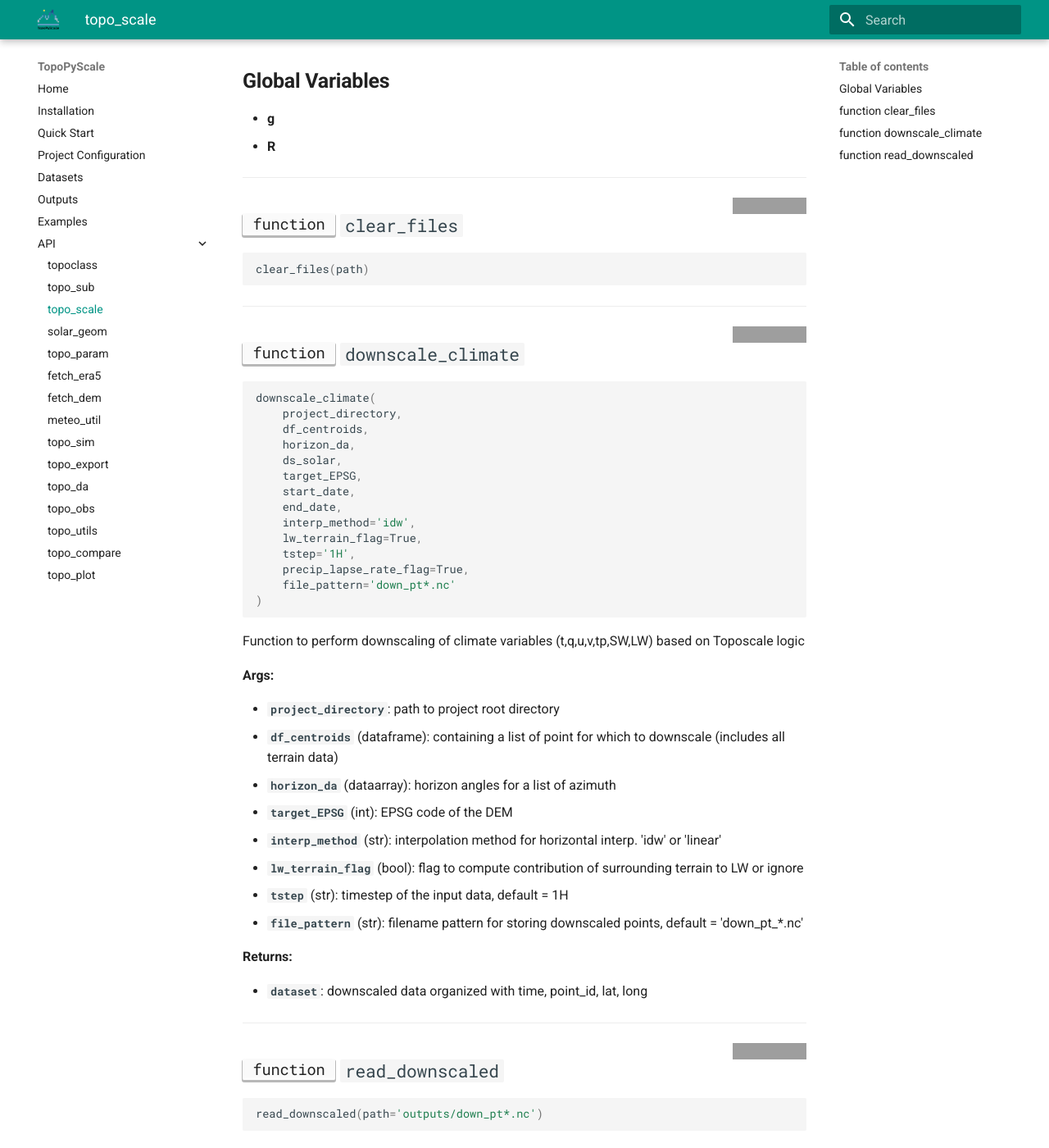
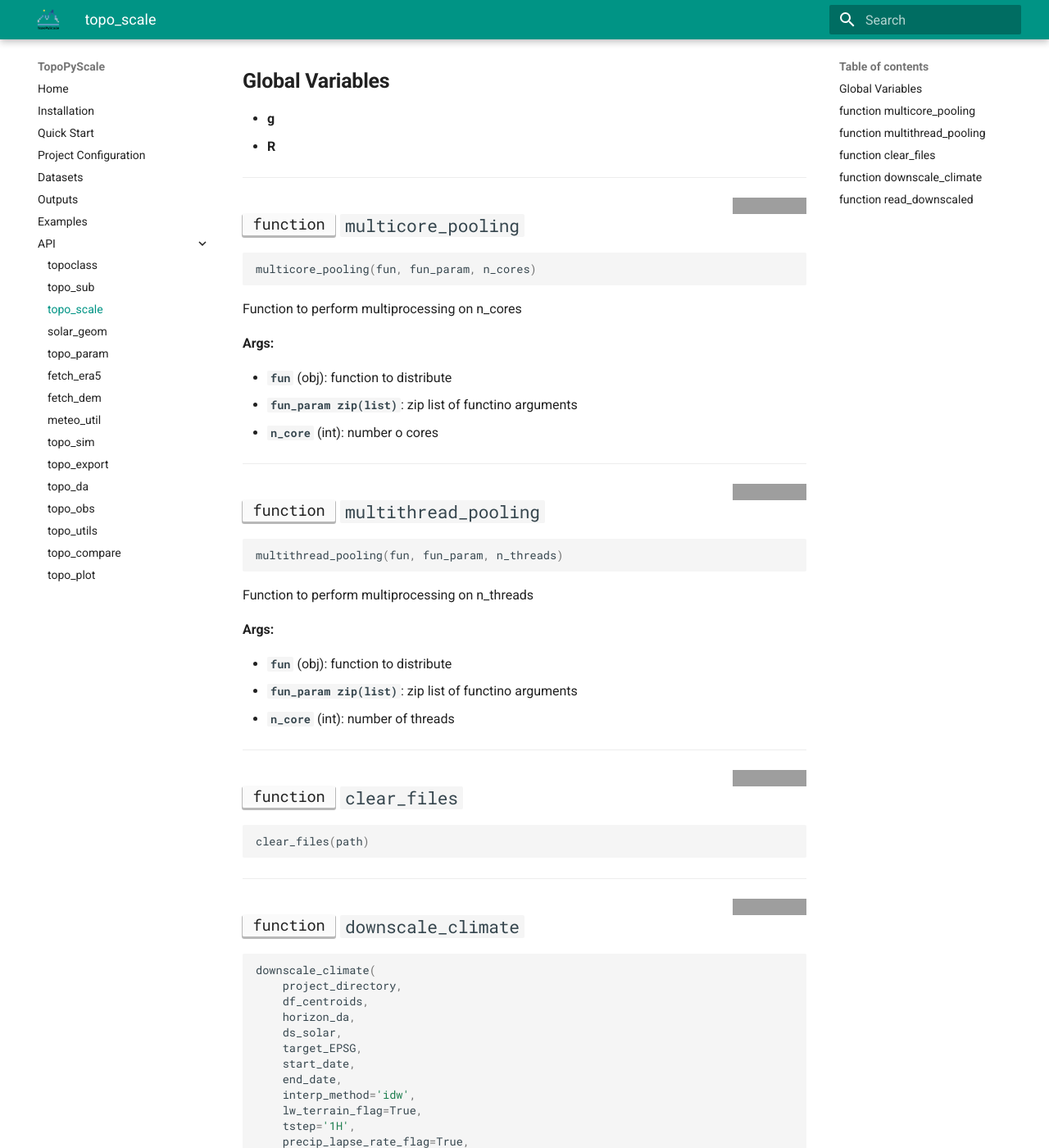
Before and after one commit to ArcticSnow/TopoPyScale_Documentation, an MkDocs documentation site: the page built from docs/TopoPyScale.topo_scale.md, in a window 1280 px wide and 1400 px high, scrolled down 943 px. Shown: the whole window at 82% size. Built offline with MkDocs 1.6.1 and Material for MkDocs 9.7.7, drawn with Linux system fonts in a browser that asks for light colours; some of the changed text lies outside the part shown; grey boxes are pictures that could not be loaded.

````diff
--- a/docs/TopoPyScale.topo_scale.md
+++ b/docs/TopoPyScale.topo_scale.md
@@ -40,7 +40,45 @@ down_pt => downscaled data time series (t, u, v, q, LW, SW, tp)
 
 ---
 
-<a href="../docs/TopoPyScale/topo_scale/clear_files#L63"><img align="right" style="float:right;" src="https://img.shields.io/badge/-source-cccccc?style=flat-square"></a>
+<a href="../docs/TopoPyScale/topo_scale/multicore_pooling#L64"><img align="right" style="float:right;" src="https://img.shields.io/badge/-source-cccccc?style=flat-square"></a>
+
+## <kbd>function</kbd> `multicore_pooling`
+
+```python
+multicore_pooling(fun, fun_param, n_cores)
+```
+
+Function to perform multiprocessing on n_cores
+
+**Args:**
+
+ - <b>`fun`</b> (obj):  function to distribute
+ - <b>`fun_param zip(list)`</b>:  zip list of functino arguments
+ - <b>`n_core`</b> (int):  number o cores
+
+
+---
+
+<a href="../docs/TopoPyScale/topo_scale/multithread_pooling#L82"><img align="right" style="float:right;" src="https://img.shields.io/badge/-source-cccccc?style=flat-square"></a>
+
+## <kbd>function</kbd> `multithread_pooling`
+
+```python
+multithread_pooling(fun, fun_param, n_threads)
+```
+
+Function to perform multiprocessing on n_threads
+
+**Args:**
+
+ - <b>`fun`</b> (obj):  function to distribute
+ - <b>`fun_param zip(list)`</b>:  zip list of functino arguments
+ - <b>`n_core`</b> (int):  number of threads
+
+
+---
+
+<a href="../docs/TopoPyScale/topo_scale/clear_files#L96"><img align="right" style="float:right;" src="https://img.shields.io/badge/-source-cccccc?style=flat-square"></a>
 
 ## <kbd>function</kbd> `clear_files`
 
@@ -55,7 +93,7 @@ clear_files(path)
 
 ---
 
-<a href="../docs/TopoPyScale/topo_scale/downscale_climate#L71"><img align="right" style="float:right;" src="https://img.shields.io/badge/-source-cccccc?style=flat-square"></a>
+<a href="../docs/TopoPyScale/topo_scale/downscale_climate#L105"><img align="right" style="float:right;" src="https://img.shields.io/badge/-source-cccccc?style=flat-square"></a>
 
 ## <kbd>function</kbd> `downscale_climate`
 
@@ -72,7 +110,8 @@ downscale_climate(
     lw_terrain_flag=True,
     tstep='1H',
     precip_lapse_rate_flag=True,
-    file_pattern='down_pt*.nc'
+    file_pattern='down_pt*.nc',
+    n_core=4
 )
 ```
 
@@ -90,6 +129,7 @@ Function to perform downscaling of climate variables (t,q,u,v,tp,SW,LW) based on
  - <b>`lw_terrain_flag`</b> (bool):  flag to compute contribution of surrounding terrain to LW or ignore
  - <b>`tstep`</b> (str):  timestep of the input data, default = 1H
  - <b>`file_pattern`</b> (str):  filename pattern for storing downscaled points, default = 'down_pt_*.nc'
+ - <b>`n_core`</b> (int):  number of core on which to distribute processing
 
 
 
@@ -100,7 +140,7 @@ Function to perform downscaling of climate variables (t,q,u,v,tp,SW,LW) based on
 
 ---
 
-<a href="../docs/TopoPyScale/topo_scale/read_downscaled#L382"><img align="right" style="float:right;" src="https://img.shields.io/badge/-source-cccccc?style=flat-square"></a>
+<a href="../docs/TopoPyScale/topo_scale/read_downscaled#L461"><img align="right" style="float:right;" src="https://img.shields.io/badge/-source-cccccc?style=flat-square"></a>
 
 ## <kbd>function</kbd> `read_downscaled`
 
````
Also changed, not shown: docs/1_instal.md (+1 -1 lines), docs/TopoPyScale.topo_plot.md (+2 -2 lines), docs/TopoPyScale.topo_sub.md (+1 -1 lines), docs/TopoPyScale.topoclass.md (+30 -30 lines).
